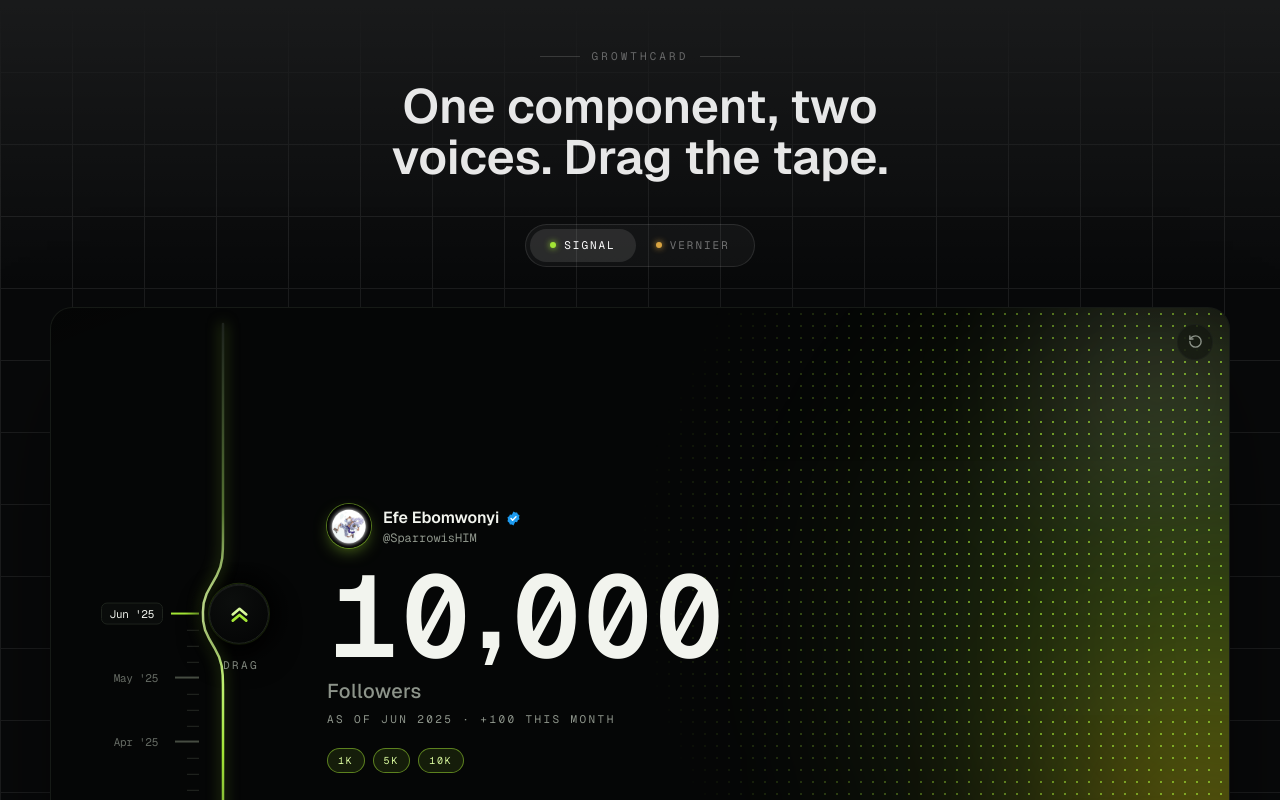
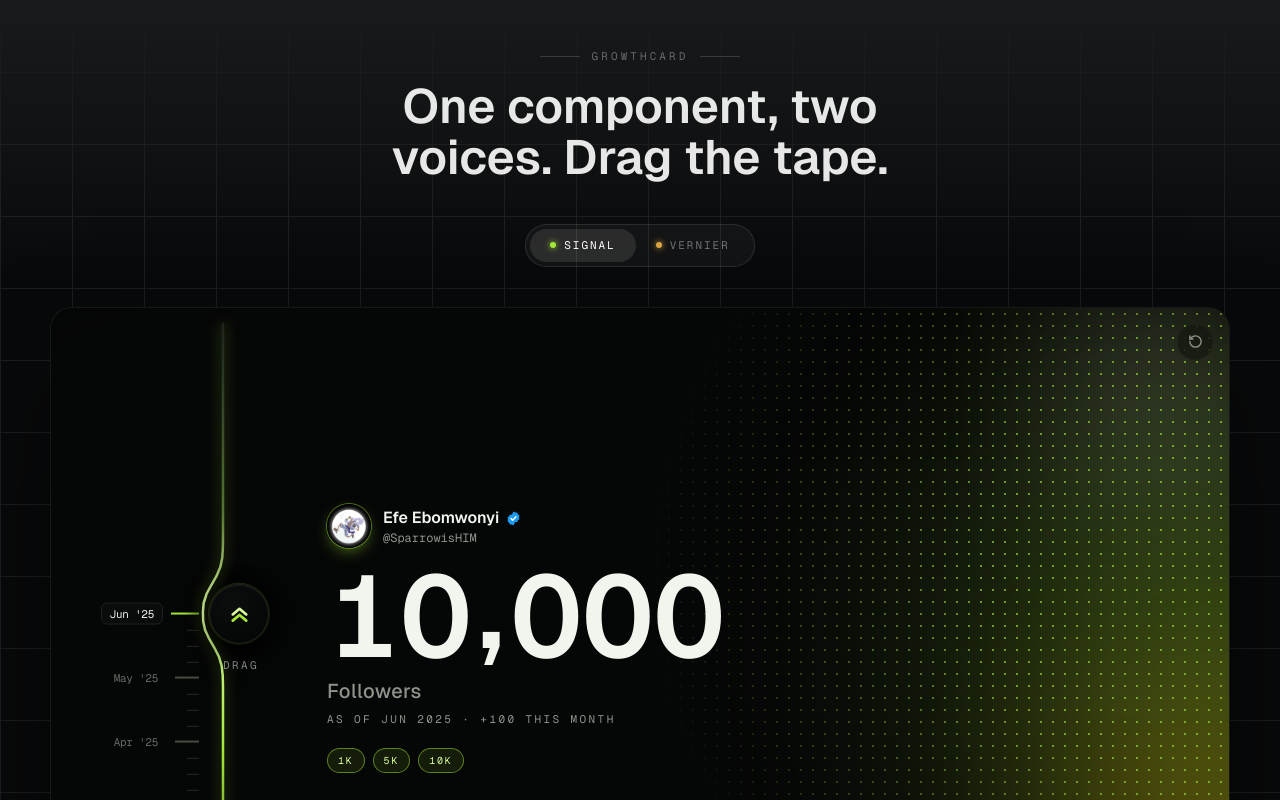
Before and after one commit to SparrowisHIM/measuring-component-, a Next.js app: page / in a window 1280 px wide. Shown: the top 800 px of the page. Built offline with nearby package versions, Linux system fonts and the light colour scheme.

Commit message:
style: tune odometer typography

```diff
--- a/src/app/globals.css
+++ b/src/app/globals.css
@@ -116,9 +116,9 @@ body {
 
 /* Tabular figures for any rolling numeric readout. */
 .tabular {
-  font-family: var(--font-mono), ui-monospace, monospace;
+  font-family: var(--font-display), ui-sans-serif, system-ui, sans-serif;
   font-variant-numeric: tabular-nums;
-  font-feature-settings: "tnum" 1, "zero" 1;
+  font-feature-settings: "tnum" 1, "zero" 0;
 }
 
 /* Card layout is CSS-selected so mobile paints stacked before hydration. */
```
